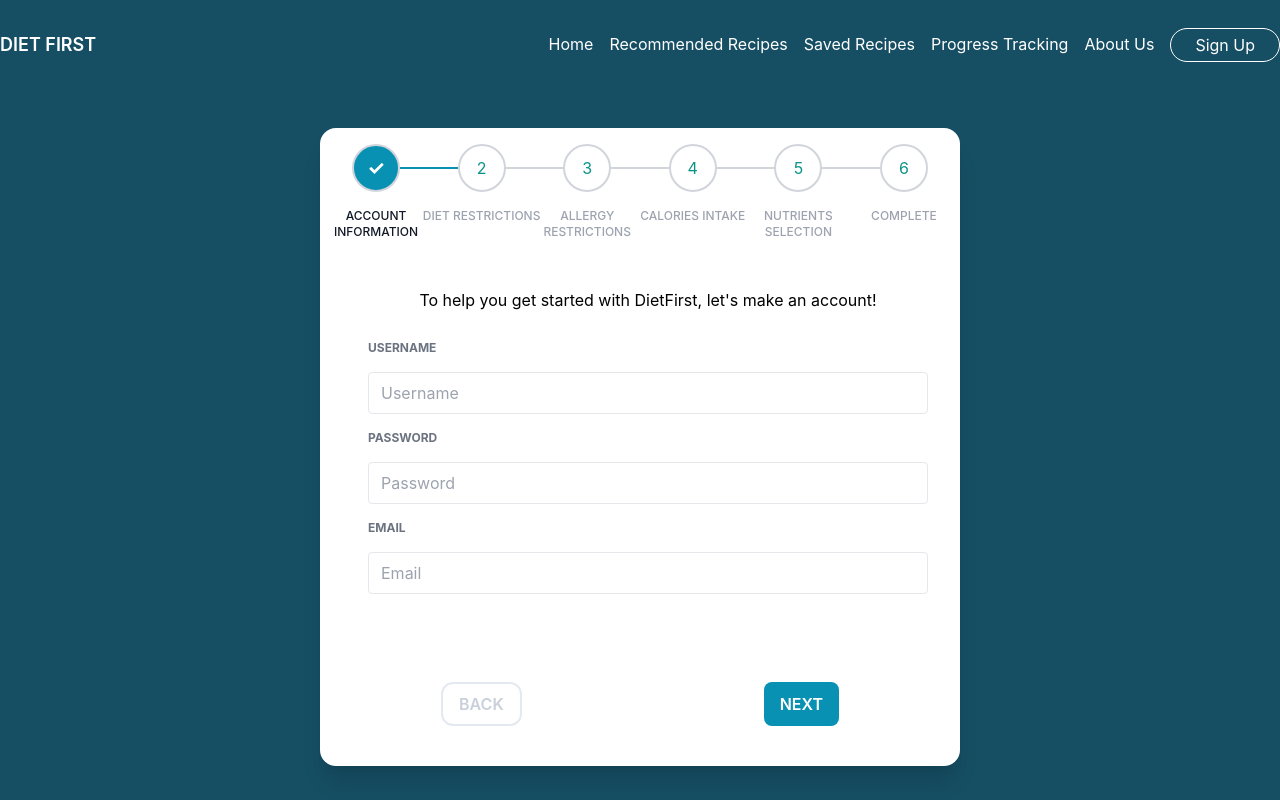
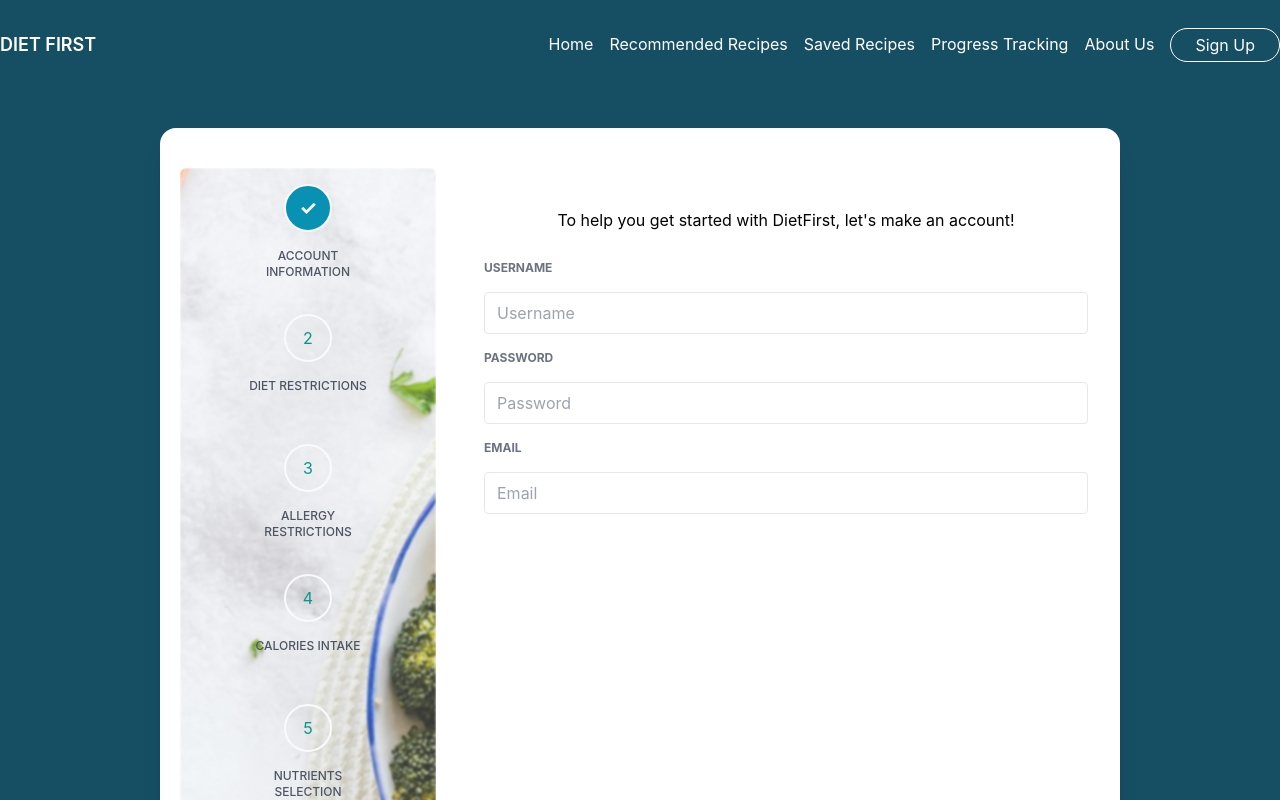
Before and after one commit to DietFirst/DietFirst, a React (Vite) app in the folder frontend/: page /form in a window 1280 px wide. Shown: the top 800 px of the page. Built offline with nearby package versions, Linux system fonts and the light colour scheme; a web font is replaced by a local one.

Commit message:
Fix issues in form and stepper, update nutrients component, and remove unused background image.

```diff
--- a/frontend/src/pages/Form/Form.jsx
+++ b/frontend/src/pages/Form/Form.jsx
@@ -114,12 +114,18 @@
     newStep > 0 && newStep <= steps.length && setCurrentStep(newStep);
   };
   return (
-    <div className="mx-auto rounded-2xl pb-2 bg-white shadow-xl md:w-1/2 mt-32">
+    <div className="mx-auto rounded-2xl pb-2 bg-white shadow-xl md:w-3/4 mt-32">
+    {/* Stepper Container */}
+    <div className="flex">
       {/* Stepper */}
-      <div className="horizontal container mt-5 ">
+      <div className="flex"> {/* Optional: This makes sure Stepper takes only the space it needs */}
         <Stepper steps={steps} currentStep={currentStep} />
+      </div>
 
-        <div className="my-10 p-10 ">{displayStep(currentStep)}</div>
+      {/* Step Content */}
+      <div className="my-10 p-10 flex-grow"> {/* Use flex-grow to take the remaining space */}
+        {displayStep(currentStep)}
+      </div>
     </div>
 
     {/* Display error message */}
@@ -135,6 +141,7 @@
       />
     )}
   </div>
+
   );
 }
 
--- a/frontend/src/pages/Form/Stepper.jsx
+++ b/frontend/src/pages/Form/Stepper.jsx
@@ -1,4 +1,5 @@
 import React, { useState, useEffect, useRef } from "react";
+import bgImage from "/Users/harmainmunir/Desktop/DietFirst/diet-first/frontend/src/images/bgimg2.jpg"
 
 const Stepper = ({ steps, currentStep }) => {
   const [newStep, setNewStep] = useState([]);
@@ -6,10 +7,9 @@
 
   const updateStep = (stepNumber, steps) => {
     const newSteps = [...steps];
-    console.log(newSteps);
     let count = 0;
     while (count < newSteps.length) {
-      //current step
+      // Current step
       if (count === stepNumber) {
         newSteps[count] = {
           ...newSteps[count],
@@ -19,8 +19,7 @@
         };
         count++;
       }
-
-      //step completed
+      // Step completed
       else if (count < stepNumber) {
         newSteps[count] = {
           ...newSteps[count],
@@ -30,7 +29,7 @@
         };
         count++;
       }
-      //step pending
+      // Step pending
       else {
         newSteps[count] = {
           ...newSteps[count],
@@ -47,15 +46,12 @@
 
   useEffect(() => {
     const stepsState = steps.map((step, index) =>
-      Object.assign(
-        {},
-        {
+      Object.assign({}, {
         description: step,
         completed: false,
         highlighted: index === 0 ? true : false,
         selected: index === 0 ? true : false,
-        }
-      )
+      })
     );
 
     stepsRef.current = stepsState;
@@ -67,18 +63,12 @@
     return (
       <div
         key={index}
-        className={
-          index !== newStep.length - 1
-            ? "w-full flex items-center"
-            : "flex items-center"
-        }
+        className="flex flex-col items-center mb-20" // Use flex-col for vertical stacking
       >
-        <div className="relative flex flex-col items-center text-teal-600">
+        <div className="flex relative flex-col items-center text-teal-600">
           <div
-            className={`rounded-full transition duration-500 ease-in-out border-2 border-gray-300 h-12 w-12 flex items-center justify-center py-3  ${
-              step.selected
-                ? "bg-cyan-600 text-white font-bold border border-cyan-600 "
-                : ""
+            className={`rounded-full transition duration-500 ease-in-out border-2 border-zinc-50 h-12 w-12 flex items-center justify-center ${
+              step.selected ? "bg-cyan-600 text-white font-bold border border-cyan-600" : ""
             }`}
           >
             {step.completed ? (
@@ -88,26 +78,48 @@
             )}
           </div>
           <div
-            className={`absolute top-0  text-center mt-16 w-32 text-xs font-medium uppercase ${
-              step.highlighted ? "text-gray-900" : "text-gray-400"
+            className={`absolute text-center mt-16 w-32 text-xs font-medium uppercase ${
+              step.highlighted ? "text-gray-600" : "text-gray-600"
             }`}
           >
             {step.description}
           </div>
         </div>
+        {index !== newStep.length - 1 && ( // Avoid adding a line after the last step
           <div
-          className={`flex-auto border-t-2 transition duration-500 ease-in-out  ${
-            step.completed ? "border-cyan-600" : "border-gray-300 "
-          }  `}
+            className={`flex-auto border-t-2 transition duration-500 ease-in-out ${
+              step.completed ? "border-cyan-600" : "border-gray-300"
+            }`}
           ></div>
+        )}
       </div>
     );
   });
 
   return (
-    <div className="mx-4 p-4 flex justify-between items-center">
+    <div className="relative w-64 mt-10 ml-5 p-4 rounded-md flex flex-col justify-start overflow-hidden">
+      {/* Background Image with Blur */}
+      <div
+        className="absolute inset-0 rounded-md"
+        style={{
+          backgroundImage: `url(${bgImage})`,
+          backgroundSize: 'cover',
+          backgroundPosition: 'center',
+          zIndex: 0, // Ensure it's behind the content
+          filter: 'blur(1px)', // Apply blur effect to the background
+          opacity: 0.8,
+          backgroundRepeat: "no-repeat",
+          backgroundSize: '700%', // Adjust this value to control the zoom level
+
+
+        }}
+      />
+      {/* Content on top */}
+      <div className="relative z-10"> {/* Content remains clear */}
         {stepsDisplay}
+      </div>
     </div>
   );
 };
+
 export default Stepper;
--- /dev/null
+++ b/frontend/src/pages/Form/steps/sidebar.jsx
@@ -0,0 +1,38 @@
+import React, { useContext } from "react";
+import { data } from "../constants/sidebarData";
+import { GlobalContex } from "../context/globalContext";
+
+const Sidebar = () => {
+
+
+
+  return (
+    <>
+      <aside className="bg-mobile absolute top-0 left-0 right-0 md:relative md:bg-desktop bg-no-repeat h-[50vh] md:h-full p-8 overflow-hidden md:rounded-xl gap-4 md:gap-0 w-screen md:w-[42.5%] flex flex-row md:flex-col items-start md:justify-start justify-center">
+        {data.map((data, index) => {
+          const { id, step, title } = data;
+
+          return (
+            <div
+              key={index}
+              className="flex items-center space-x-4 leading-4 sm:mb-8">
+              <div onClick={() => changeStep(id)} className={`md:w-8 cursor-pointer md:h-8 w-10 h-10 rounded-full flex items-center justify-center font-medium ${currentStep === id ? 'border border-primary-lightBlue bg-primary-lightBlue text-primary-marineBlue' : 'border border-primary-lightBlue text-secondary-lightGray' }`}>
+                {id}
+              </div>
+              <div className="hidden md:block">
+                <p className="uppercase text-secondary-lightGray text-sm font-medium">
+                  {step}
+                </p>
+                <p className="uppercase text-secondary-alabaster font-medium tracking-widest">
+                  {title}
+                </p>
+              </div>
+            </div>
+          );
+        })}
+      </aside>
+    </>
+  );
+};
+
+export default Sidebar;
```
Also changed, not shown: frontend/src/pages/Form/steps/Nutrients.jsx (+163 -8 lines), frontend/src/images/bgimage.webp (deleted). Lines whose indentation alone changed are shown as unchanged.
